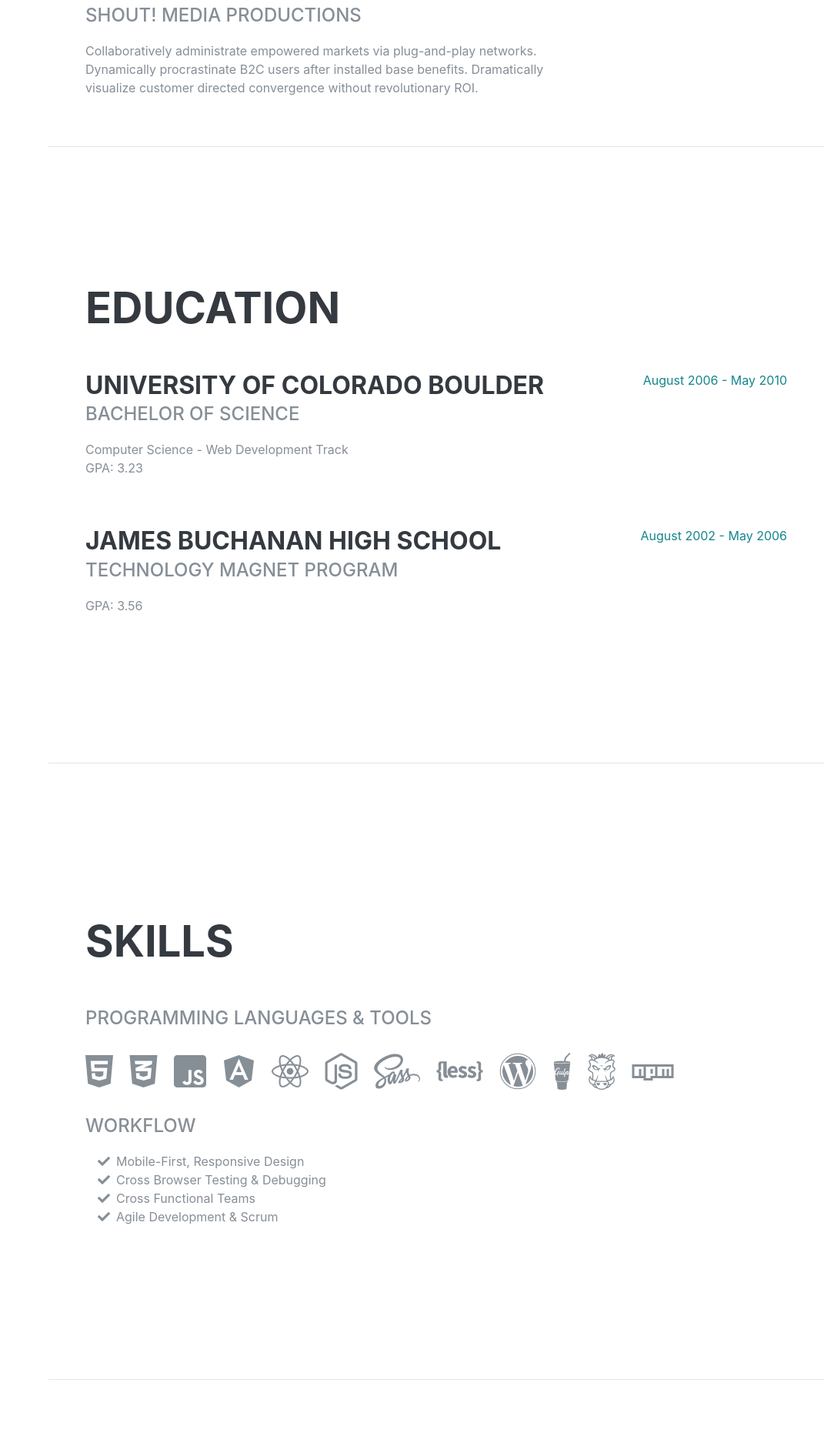
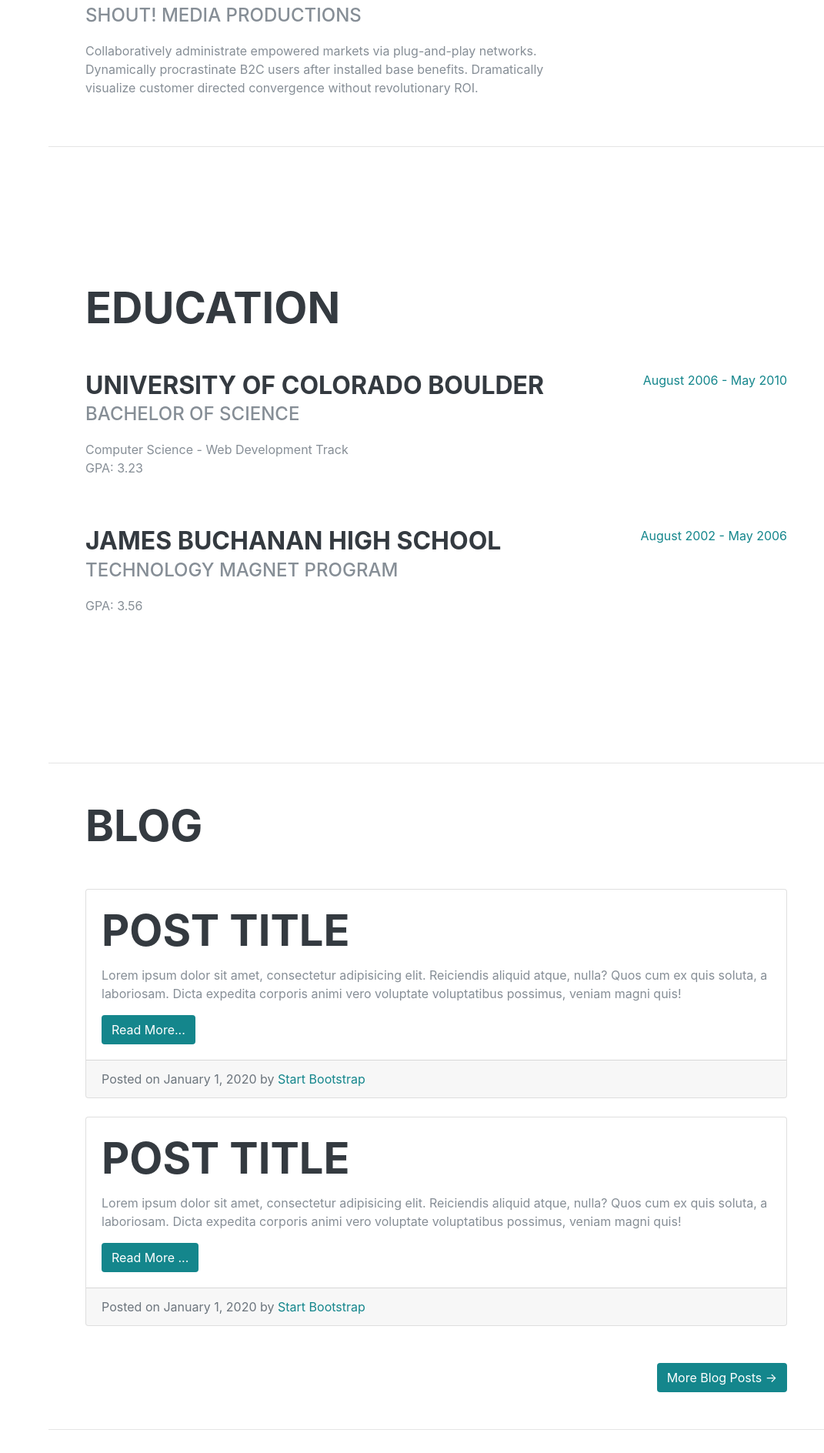
Before and after one commit to alviandk/personal_website, a Django app: page / in a window 1280 px wide. Shown: the part 1752-3640 px from the top of the page at 77% size, without its empty margins (209-1280 px from the left). Run offline with Django 3.2, Linux system fonts and the light colour scheme; grey boxes labelled with a size stand in for pictures from a placeholder-image service; some libraries are stand-ins or nearby versions; some web fonts are replaced.

Commit message:
base home

```diff
--- a/templates/home.html
+++ b/templates/home.html
@@ -44,19 +44,16 @@
           <a class="nav-link js-scroll-trigger" href="#about">About</a>
         </li>
         <li class="nav-item">
-          <a class="nav-link js-scroll-trigger" href="#experience">Experience</a>
+          <a class="nav-link js-scroll-trigger" href="#experience">Journey</a>
         </li>
         <li class="nav-item">
           <a class="nav-link js-scroll-trigger" href="#education">Education</a>
         </li>
         <li class="nav-item">
-          <a class="nav-link js-scroll-trigger" href="#skills">Skills</a>
+          <a class="nav-link js-scroll-trigger" href="#skills">Blog</a>
         </li>
         <li class="nav-item">
-          <a class="nav-link js-scroll-trigger" href="#interests">Interests</a>
-        </li>
-        <li class="nav-item">
-          <a class="nav-link js-scroll-trigger" href="#awards">Awards</a>
+          <a class="nav-link js-scroll-trigger" href="#interests">Showcase</a>
         </li>
       </ul>
     </div>
@@ -178,6 +175,41 @@
 
     <section class="resume-section p-3 p-lg-5 d-flex align-items-center" id="skills">
       <div class="w-100">
+        <h2 class="mb-5">Blog</h2>
+        <div class="card mb-4">
+
+          <div class="card-body">
+            <h2 class="card-title">Post Title</h2>
+            <p class="card-text">Lorem ipsum dolor sit amet, consectetur adipisicing elit. Reiciendis aliquid atque, nulla? Quos cum ex quis soluta, a laboriosam. Dicta expedita corporis animi vero voluptate voluptatibus possimus, veniam magni quis!</p>
+            <a href="#" class="btn bg-primary text-white">Read More...</a>
+          </div>
+          <div class="card-footer text-muted">
+            Posted on January 1, 2020 by
+            <a href="#">Start Bootstrap</a>
+          </div>
+        </div>
+        <div class="card mb-4">
+
+          <div class="card-body">
+            <h2 class="card-title">Post Title</h2>
+            <p class="card-text">Lorem ipsum dolor sit amet, consectetur adipisicing elit. Reiciendis aliquid atque, nulla? Quos cum ex quis soluta, a laboriosam. Dicta expedita corporis animi vero voluptate voluptatibus possimus, veniam magni quis!</p>
+            <a href="#" class="btn bg-primary text-white">Read More ...</a>
+          </div>
+          <div class="card-footer text-muted">
+            Posted on January 1, 2020 by
+            <a href="#">Start Bootstrap</a>
+          </div>
+        </div>
+
+          <br>
+          <a href="#" class="btn bg-primary text-white float-right">More Blog Posts →</a>
+        </div>
+    </section>
+
+    <hr class="m-0">
+
+    <section class="resume-section p-3 p-lg-5 d-flex align-items-center" id="skills">
+      <div class="w-100">
         <h2 class="mb-5">Skills</h2>
 
         <div class="subheading mb-3">Programming Languages &amp; Tools</div>
@@ -242,10 +274,54 @@
 
     <section class="resume-section p-3 p-lg-5 d-flex align-items-center" id="interests">
       <div class="w-100">
-        <h2 class="mb-5">Interests</h2>
+        <h2 class="mb-5">Showcase Projects</h2>
+
         <p>Apart from being a web developer, I enjoy most of my time being outdoors. In the winter, I am an avid skier and novice ice climber. During the warmer months here in Colorado, I enjoy mountain biking, free climbing, and kayaking.</p>
         <p class="mb-0">When forced indoors, I follow a number of sci-fi and fantasy genre movies and television shows, I am an aspiring chef, and I spend a large amount of my free time exploring the latest technology advancements in the front-end web development world.</p>
+  <br>
+<div class="row">
+      <div class="col-md-4 mb-5">
+        <div class="card h-100">
+          <img class="card-img-top" src="https://placehold.it/300x200" alt="">
+          <div class="card-body">
+            <h4 class="card-title">Card title</h4>
+            <p class="card-text">Lorem ipsum dolor sit amet, consectetur adipisicing elit. Sapiente esse necessitatibus neque sequi doloribus.</p>
+          </div>
+          <div class="card-footer">
+            <a href="#" class="btn bg-primary text-white">Find Out More!</a>
+          </div>
+        </div>
       </div>
+      <div class="col-md-4 mb-5">
+        <div class="card h-100">
+          <img class="card-img-top" src="https://placehold.it/300x200" alt="">
+          <div class="card-body">
+            <h4 class="card-title">Card title</h4>
+            <p class="card-text">Lorem ipsum dolor sit amet, consectetur adipisicing elit. Sapiente esse necessitatibus neque sequi doloribus totam ut praesentium aut.</p>
+          </div>
+          <div class="card-footer">
+            <a href="#" class="btn bg-primary text-white">Find Out More!</a>
+          </div>
+        </div>
+      </div>
+      <div class="col-md-4 mb-5">
+        <div class="card h-100">
+          <img class="card-img-top" src="https://placehold.it/300x200" alt="">
+          <div class="card-body">
+            <h4 class="card-title">Card title</h4>
+            <p class="card-text">Lorem ipsum dolor sit amet, consectetur adipisicing elit. Sapiente esse necessitatibus neque.</p>
+          </div>
+          <div class="card-footer">
+            <a href="#" class="btn bg-primary text-white">Find Out More!</a>
+          </div>
+        </div>
+      </div>
+    </div>
+    <br>
+    <a href="#" class="btn bg-primary text-white float-right">More Projects →</a>
+
+      </div>
+
     </section>
 
     <hr class="m-0">
```
Also changed, not shown: Readme.md.
